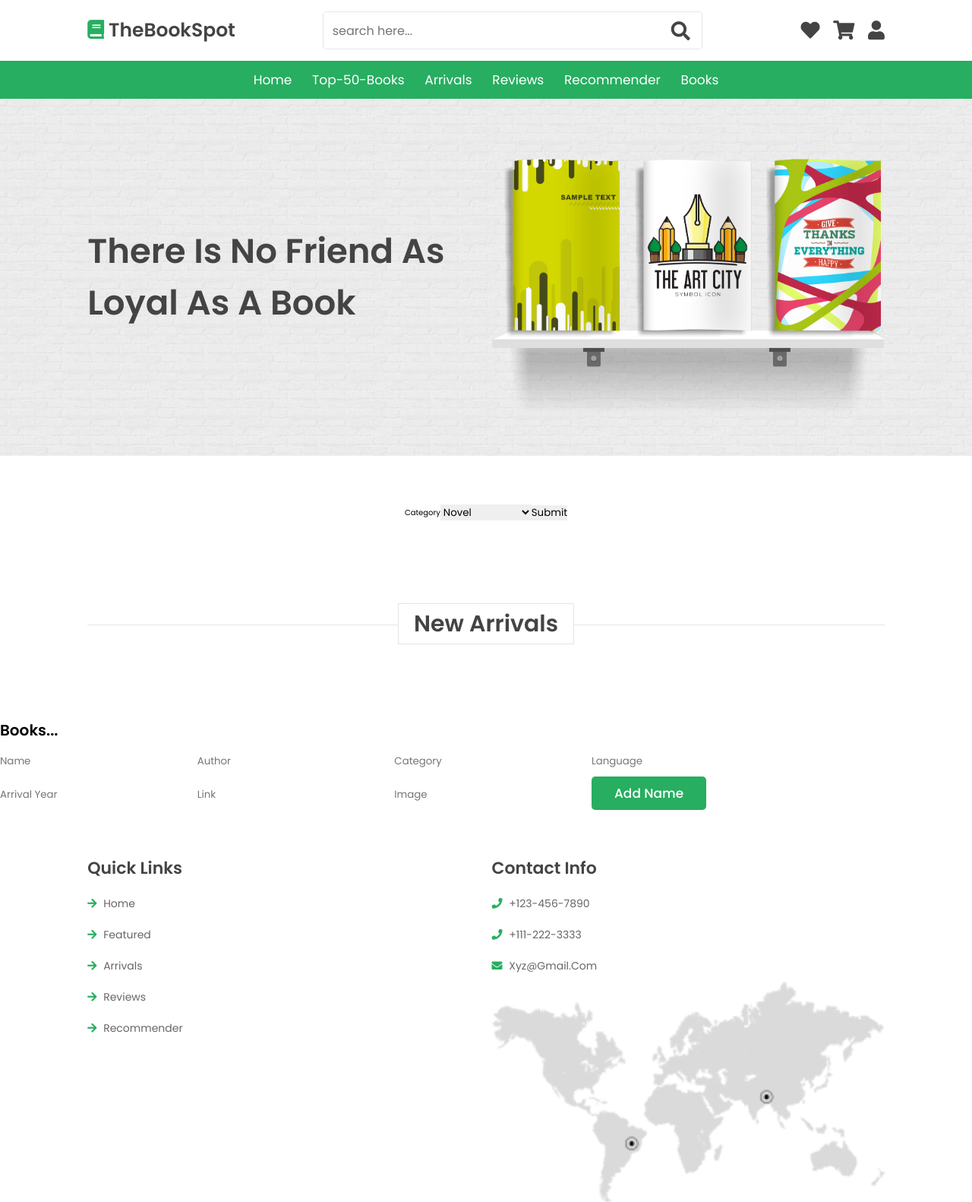
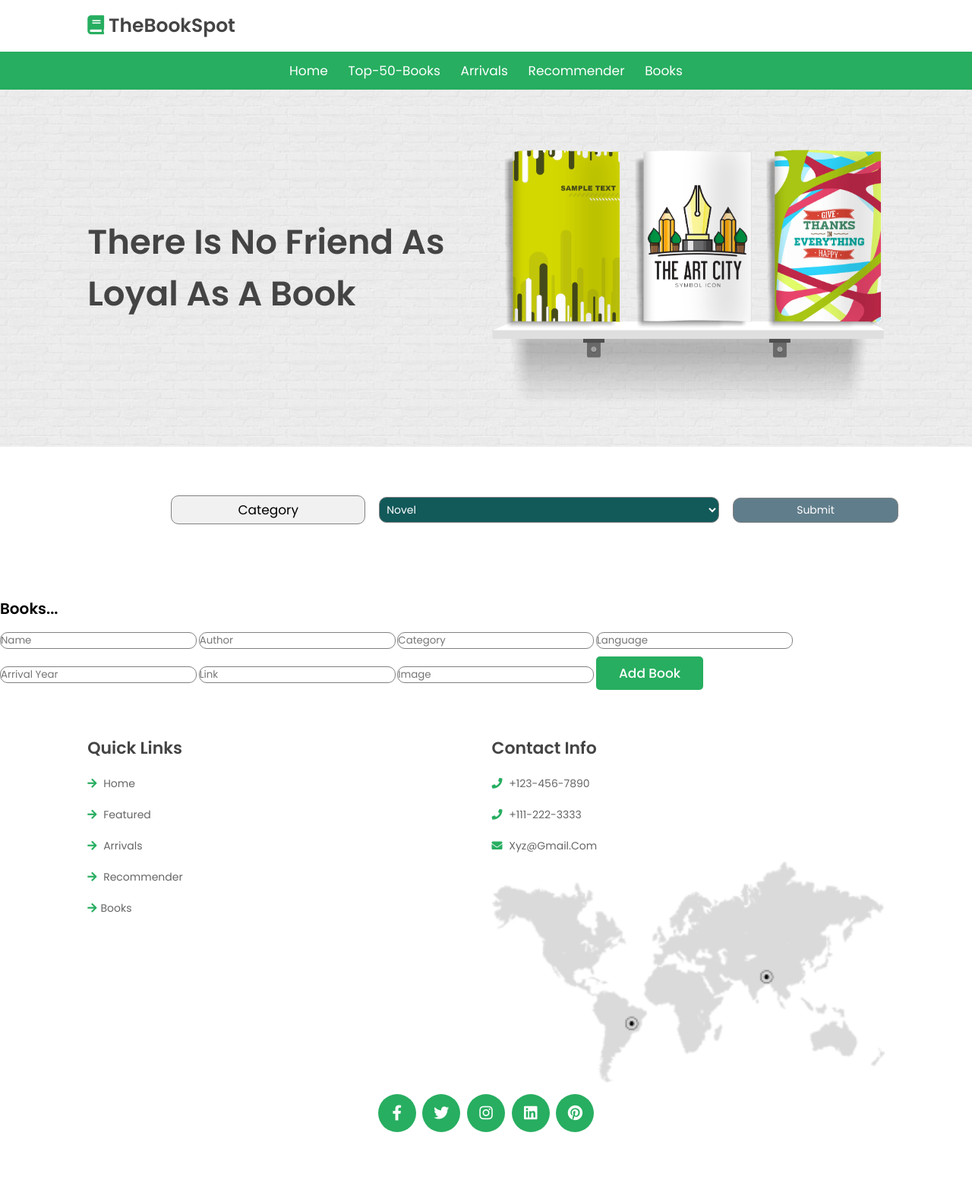
Before and after one commit to himanshu-441/the-book-spot, a Flask app: page /books in a window 1280 px wide. Shown: the top 1582 px of the page at 76% size. After the commit the page ends 1490 px from the top, so only its background shows below. Run offline with Flask 2, Linux system fonts and the light colour scheme; parts of the project's set-up code (start-up, migrations or seed data) failed here and were passed over.

Commit message:
first commit before hosting

```diff
--- a/static/css/style.css
+++ b/static/css/style.css
@@ -195,7 +195,7 @@
 .bottom-navbar a:hover{
     background:var(--dark-color);
 }
-
+/*
 .login-form-container{
     display: flex;
     align-items: center;
@@ -282,7 +282,7 @@
     font-size: 5rem;
     color:var(--black);
     cursor: pointer;
-}
+}*/
 
 .home{
     background: url(../image/banner-bg.jpg) no-repeat;
@@ -824,7 +824,7 @@
     border-radius: 10px;
     padding: 10px;
     font-size: 17px;
-    float: left;
+
     border: 1px solid grey;
     width: 60%;
     background: #f1f1f1;
@@ -834,7 +834,7 @@
 
   /* Style the submit button */
   .example input[type=Submit] {
-    float: left;
+
     width: 17%;
     padding: 5px;
     background: #2196F3;
@@ -858,3 +858,44 @@
      justify-content: center;
      margin: 0 auto;
   }
+
+  .category-select{
+    width: 35%;
+    padding: 5px;
+    background: #12595a;
+    color: white;
+    font-size: 14px;
+    border: 1px solid grey;
+    cursor: pointer;
+    margin-left: 18px;
+    border-radius: 10px;
+  }
+
+  .category-label{
+    margin-left: 10%;
+    border-radius: 10px;
+    padding: 5px;
+    font-size: 17px;
+    border: 1px solid grey;
+    width: 20%;
+    background: #f1f1f1;
+    display: inline-block;
+    text-align: center;
+  }
+
+  .category-submit{
+    border-radius: 10px;
+    width: 17%;
+    padding: 5px;
+    background: #607d8b;
+    color: white;
+    font-size: 14px;
+    border: 1px solid grey;
+    cursor: pointer;
+    margin-left: 18px;
+  }
+
+  .books-data{
+    border:1px solid grey;
+    border-radius: 10px;
+  }
--- a/static/js/script.js
+++ b/static/js/script.js
@@ -1,4 +1,4 @@
-searchForm = document.querySelector('.search-form');
+/*searchForm = document.querySelector('.search-form');
 
 document.querySelector('#search-btn').onclick = () =>{
   searchForm.classList.toggle('active');
@@ -45,7 +45,7 @@
 function fadeOut(){
   setTimeout(loader, 4000);
 }
-
+*/
 var swiper = new Swiper(".books-slider", {
   loop:true,
   centeredSlides: true,
--- a/templates/books.html
+++ b/templates/books.html
@@ -4,8 +4,8 @@
 
 
 <form action="/books_category" method="post" class="category">
-    <label for="category">Category</label>
-    <select name="category" id="category">
+    <label for="category" class="category-label">Category</label>
+    <select name="category" id="category" class="category-select">
       <option value="Novel">Novel</option>
       <option value="Autobiography">Autobiography</option>
       <option value="Thriller">Thriller</option>
@@ -15,15 +15,15 @@
       <option value="Fiction">Fiction</option>
 
     </select>
-    <input type="submit" value="Submit" />
+    <input type="submit" value="Submit" class="category-submit"/>
 </form>
 <br/>
 <br/><br/>
 <br/>
-
+{% if books %}
 <section class="arrivals" id="arrivals">
 
-    <h1 class="heading"> <span>new arrivals</span> </h1>
+    <h1 class="heading"> <span>Searched Category Books</span> </h1>
 
     <div class="swiper arrivals-slider">
 
@@ -55,21 +55,22 @@
     </div>
 
 </section>
+{%endif%}
 
 <br/>
 <br/>
 <div class="container">
     <h1>Books...</h1>
 <br/>
-<form action="/books"  method="post">
-    <input type="text"  placeholder="Name" name="name">
-    <input type="text"  placeholder="Author" name="author">
-    <input type="text"  placeholder="Category" name="category">
-    <input type="text"  placeholder="Language" name="language">
-    <input type="number"  placeholder="Arrival year" name="arrival">
-    <input type="text"  placeholder="Link" name="link">
-    <input type="text"  placeholder="Image" name="image">
-    <input type="submit" value="Add Name" class="btn">
+<form action="/books"  method="post" >
+    <input type="text"  placeholder="Name" name="name" class="books-data">
+    <input type="text"  placeholder="Author" name="author" class="books-data">
+    <input type="text"  placeholder="Category" name="category" class="books-data">
+    <input type="text"  placeholder="Language" name="language" class="books-data">
+    <input type="number"  placeholder="Arrival year" name="arrival" class="books-data">
+    <input type="text"  placeholder="Link" name="link" class="books-data">
+    <input type="text"  placeholder="Image" name="image" class="books-data">
+    <input type="submit" value="Add Book" class="btn" class="books-data">
 
 </form>
 
--- a/templates/index.html
+++ b/templates/index.html
@@ -51,14 +51,14 @@
 <!-- featured section ends -->
 
 <!-- newsletter section starts -->
-
 <section class="newsletter">
 
-    <form action="">
+    <!--<form action="">
         <h3>subscribe for latest updates</h3>
         <input type="email" name="" placeholder="enter your email" id="" class="box">
         <input type="submit" value="subscribe" class="btn">
-    </form>
+    </form>-->
+    <br/><br/><br/><br/><br/><br/><br/><br/>
 
 </section>
 
--- a/templates/layout.html
+++ b/templates/layout.html
@@ -26,7 +26,8 @@
 
         <a href="#" class="logo"> <i class="fas fa-book"></i> TheBookSpot </a>
 
-        <form action="" class="search-form">
+
+        <!--<form action="" class="search-form">
             <input type="search" name="" placeholder="search here..." id="search-box">
             <label for="search-box" class="fas fa-search"></label>
         </form>
@@ -36,7 +37,7 @@
             <a href="#" class="fas fa-heart"></a>
             <a href="#" class="fas fa-shopping-cart"></a>
             <div id="login-btn" class="fas fa-user"></div>
-        </div>
+        </div>-->
 
     </div>
 
@@ -45,7 +46,7 @@
             <a href="/">home</a>
             <a href="/#top-50-books">top-50-books</a>
             <a href="/#arrivals">arrivals</a>
-            <a href="/#reviews">reviews</a>
+            <!--<a href="/#reviews">reviews</a>-->
             <a  href="/recommender">Recommender</a>
             <a  href="/books">Books</a>
         </nav>
@@ -60,7 +61,7 @@
 
 <!-- login form  -->
 
-<div class="login-form-container">
+<!--<div class="login-form-container">
 
     <div id="close-login-btn" class="fas fa-times"></div>
 
@@ -79,7 +80,7 @@
         <p>don't have an account ? <a href="#">create one</a></p>
     </form>
 
-</div>
+</div>-->
 
 <!-- home section starts  -->
 
@@ -122,8 +123,9 @@
                 <a href="/"> <i class="fas fa-arrow-right"></i> home </a>
                 <a href="/#featured"> <i class="fas fa-arrow-right"></i> featured </a>
                 <a href="/#arrivals"> <i class="fas fa-arrow-right"></i> arrivals </a>
-                <a href="/#reviews"> <i class="fas fa-arrow-right"></i> reviews </a>
+                <!--<a href="/#reviews"> <i class="fas fa-arrow-right"></i> reviews </a>-->
                 <a href="/recommender"> <i class="fas fa-arrow-right"></i> recommender </a>
+                <a  href="/books"><i class="fas fa-arrow-right"></i>Books</a>
             </div>
 
 
@@ -152,9 +154,9 @@
 
     <!-- loader  -->
 
-    <div class="loader-container">
+    <!--<div class="loader-container">
         <img src="      {{url_for('static', filename='image/loader-img.gif')}}     " alt="">
-    </div>
+    </div>-->
 
 
 
```
